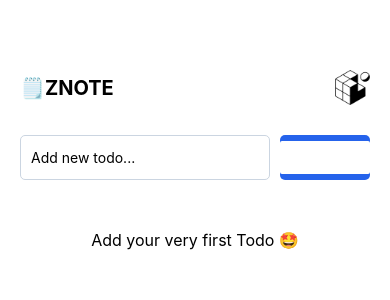
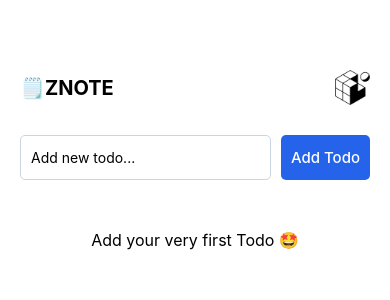
Before and after one commit to zwelhtetyan/hi-react-native, a React Native app: screen / in a window 390 px wide. Shown: the top 300 px of the page. Built offline with nearby package versions, Linux system fonts and the light colour scheme.

Commit message:
feat(ui): custom button component

```diff
--- a/components/TodoInput.tsx
+++ b/components/TodoInput.tsx
@@ -1,5 +1,6 @@
 import { useState } from "react";
-import { Button, StyleSheet, TextInput, View } from "react-native";
+import { StyleSheet, TextInput, View } from "react-native";
+import AppButton from "./ui/AppButton";
 
 interface TodoInputProps {
   onAddTodo: (todo: string) => void;
@@ -25,9 +26,7 @@ export default function TodoInput({ onAddTodo }: TodoInputProps) {
         onChangeText={handleInputChange}
         placeholder="Add new todo..."
       />
-      <View style={styles.addBtn}>
-        <Button title="Add Todo" color="#ffffff" onPress={handleAddTodo} />
-      </View>
+      <AppButton onPress={handleAddTodo} />
     </View>
   );
 }
@@ -49,10 +48,4 @@ const styles = StyleSheet.create({
     flex: 1,
     marginRight: 10,
   },
-  addBtn: {
-    backgroundColor: "#2563eb",
-    height: 45,
-    justifyContent: "center",
-    borderRadius: 5,
-  },
 });
--- /dev/null
+++ b/components/ui/AppButton.tsx
@@ -0,0 +1,32 @@
+import { StyleSheet, Text, TouchableOpacity } from "react-native";
+
+interface AppButtonProps {
+  onPress?: () => void;
+}
+
+export default function AppButton({ onPress }: AppButtonProps) {
+  return (
+    <TouchableOpacity
+      activeOpacity={0.9}
+      style={styles.addBtn}
+      onPress={onPress}
+    >
+      <Text style={styles.addBtnText}>Add Todo</Text>
+    </TouchableOpacity>
+  );
+}
+
+const styles = StyleSheet.create({
+  addBtn: {
+    backgroundColor: "#2563eb",
+    height: 45,
+    justifyContent: "center",
+    borderRadius: 5,
+    padding: 10,
+  },
+  addBtnText: {
+    color: "#fff",
+    fontSize: 15,
+    fontWeight: "500",
+  },
+});
```
